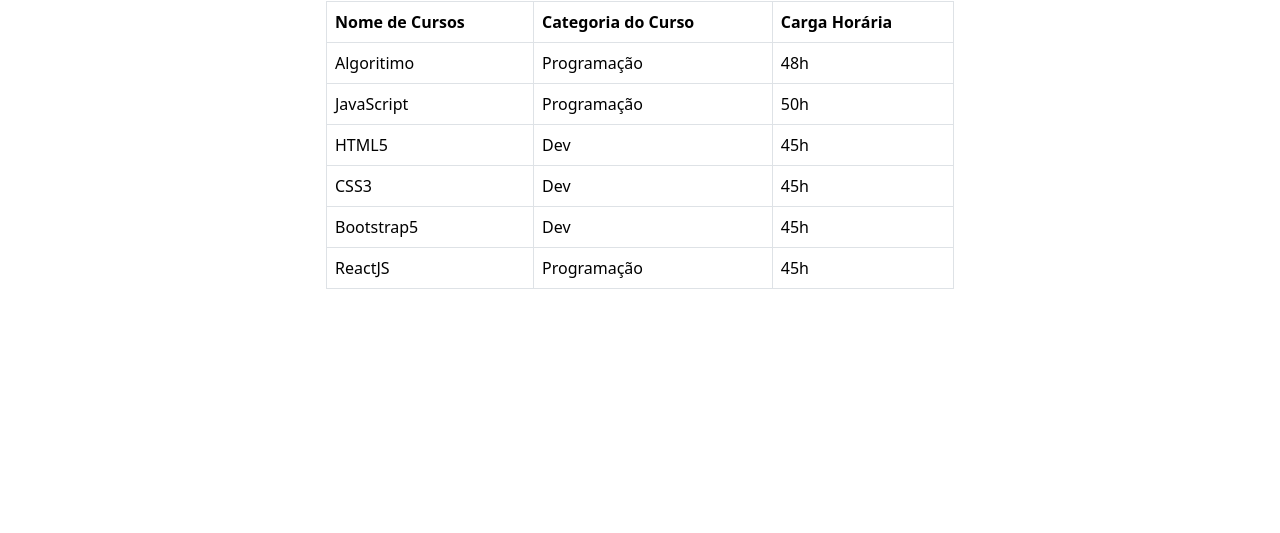
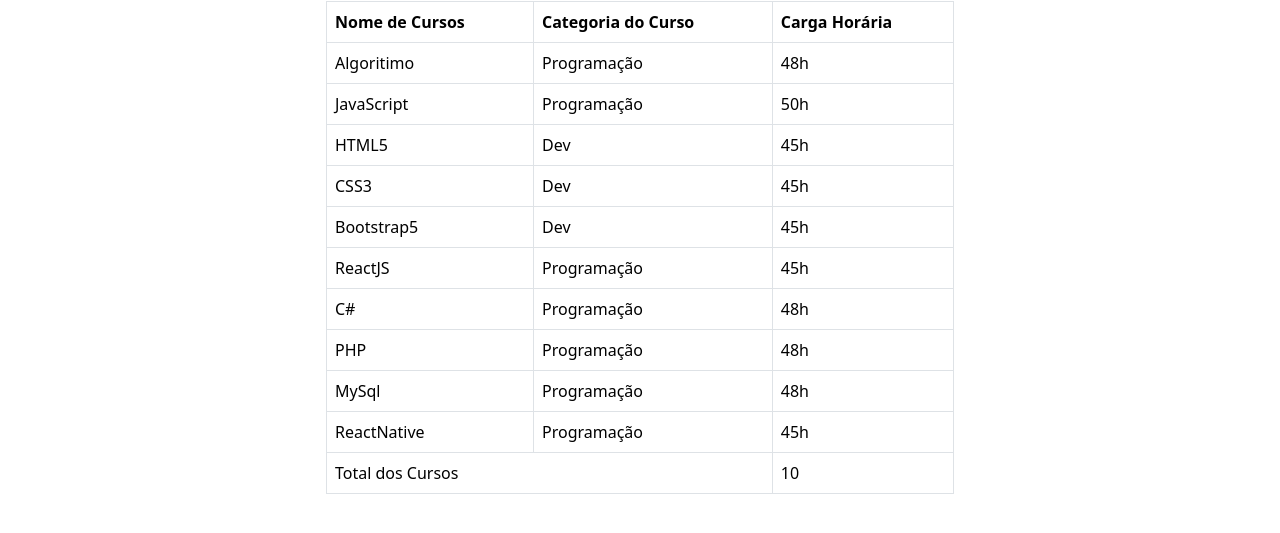
Before and after one commit to santosraimundo/bootstrap5, a plain HTML site: page 011/formatando-table.html in a window 1280 px wide. Shown: the part 111-644 px from the top of the page. Drawn offline with Linux system fonts and the light colour scheme.

Commit message:
Update formatando-table.html

```diff
--- a/011/formatando-table.html
+++ b/011/formatando-table.html
@@ -13,7 +13,7 @@
     <div class="containe">
         <div class="row">
             <div class="col-6 offset-3">
-                <table class="table table-bordered">
+                <table class="table table-bordered ">
                     <thead>
                         <tr>
                             <th>Nome de Cursos</th>
@@ -54,6 +54,31 @@
                             <td>Programação</td>
                             <td>45h</td>
                         </tr>
+                        <tr>
+                            <td>C#</td>
+                            <td>Programação</td>
+                            <td>48h</td>
+                        </tr>
+                        <tr>
+                            <td>PHP</td>
+                            <td>Programação</td>
+                            <td>48h</td>
+                        </tr>
+                        <tr>
+                            <td>MySql</td>
+                            <td>Programação</td>
+                            <td>48h</td>
+                        </tr>
+                        <tr>
+                            <td>ReactNative</td>
+                            <td>Programação</td>
+                            <td>45h</td>
+                        </tr>
+                        <tfoot>
+                            <tr></tr>
+                            <td colspan="2">Total dos Cursos</td>
+                            <td>10</td>
+                        </tfoot>
                     </tbody>
                 </table>
             </div>
```
